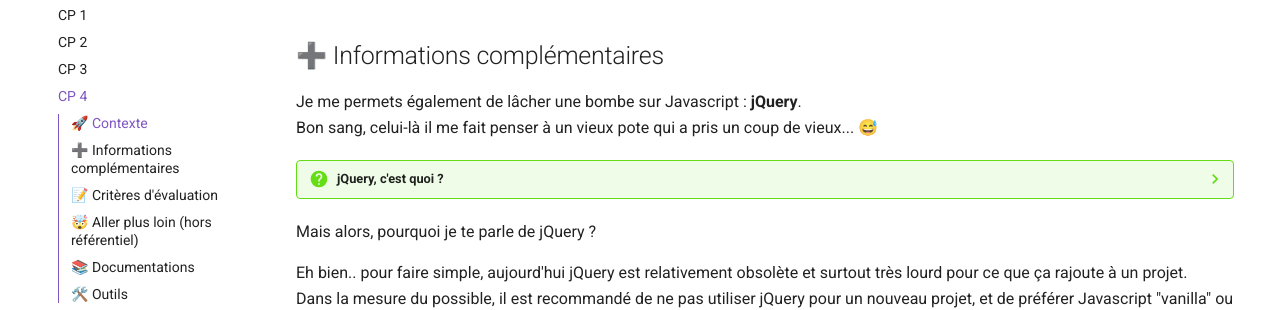
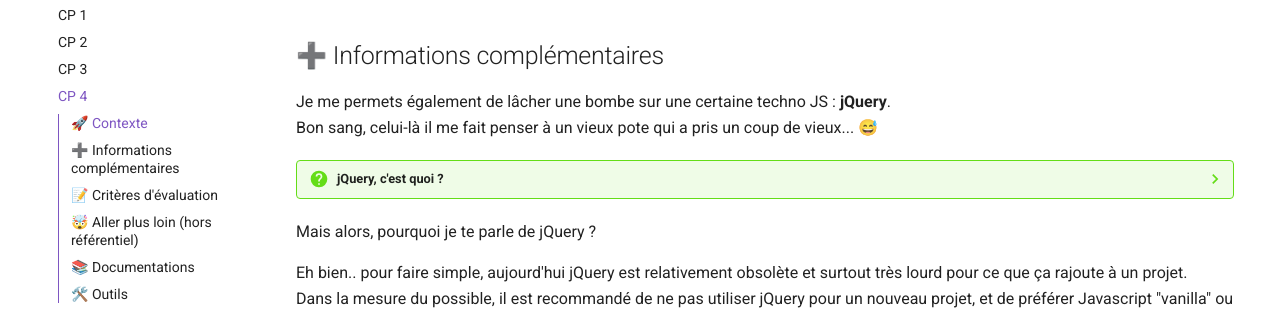
Before and after one commit to preparation-tp/memento-dev, an MkDocs documentation site: the page built from docs/dwwm/2023/cp-4-developper-la-partie-dynamique-des-interfaces-utilisateur-web-ou-web-mobile.md, in a window 1280 px wide and 900 px high, scrolled down 1486 px. Shown: the part 168-478 px from the top of the window. Built offline with MkDocs 1.6.1 and Material for MkDocs 9.7.7, drawn with Linux system fonts in a browser that asks for light colours; comment, search, counter and statistics services are not loaded.

Commit message:
style: Update wording for jQuery usage in the document

```diff
--- a/docs/dwwm/2023/cp-4-developper-la-partie-dynamique-des-interfaces-utilisateur-web-ou-web-mobile.md
+++ b/docs/dwwm/2023/cp-4-developper-la-partie-dynamique-des-interfaces-utilisateur-web-ou-web-mobile.md
@@ -45,7 +45,7 @@
 
 ## ➕ Informations complémentaires
 
-Je me permets également de lâcher une bombe sur Javascript : **jQuery**.
+Je me permets également de lâcher une bombe sur une certaine techno JS : **jQuery**.
 Bon sang, celui-là il me fait penser à un vieux pote qui a pris un coup de vieux... 😅
 
 ??? question "jQuery, c'est quoi ?"
```
Also changed, not shown: other parts of docs/dwwm/2023/cp-4-developper-la-partie-dynamique-des-interfaces-utilisateur-web-ou-web-mobile.md (+1 -1 lines).
